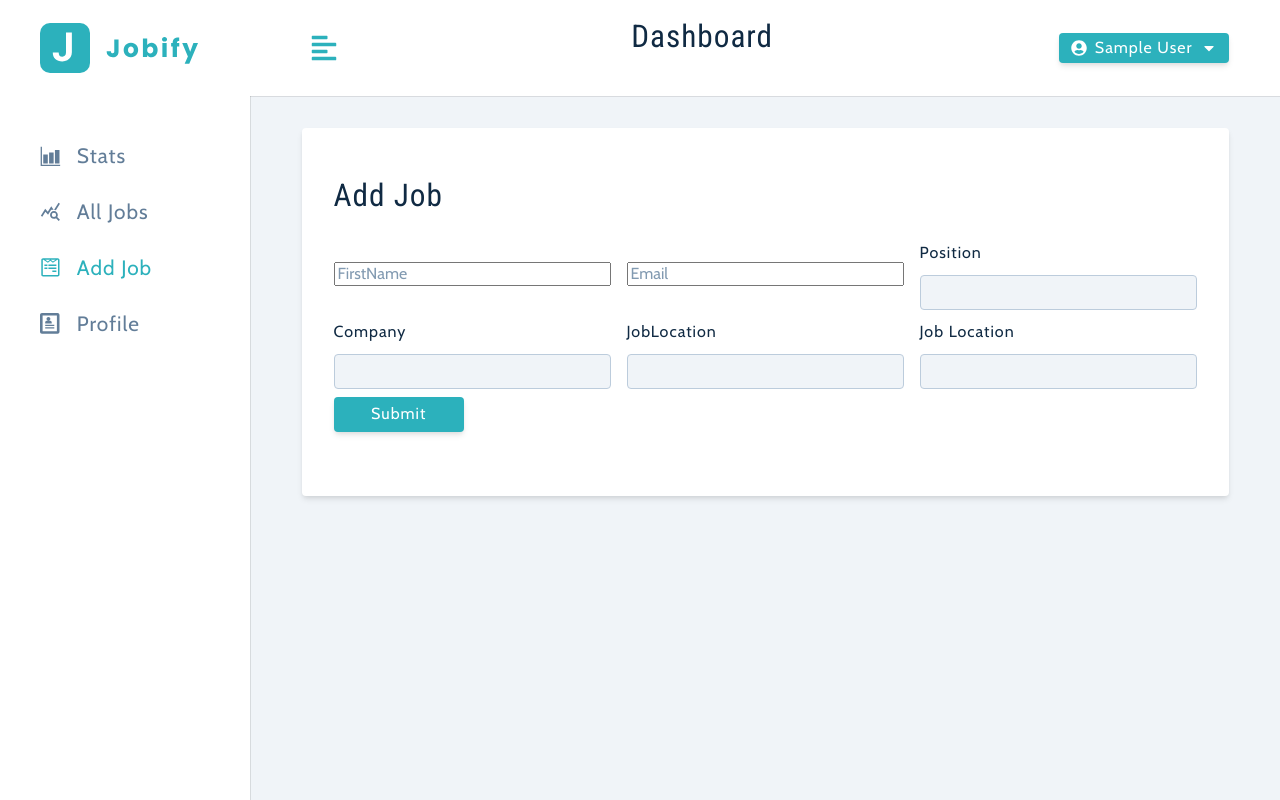
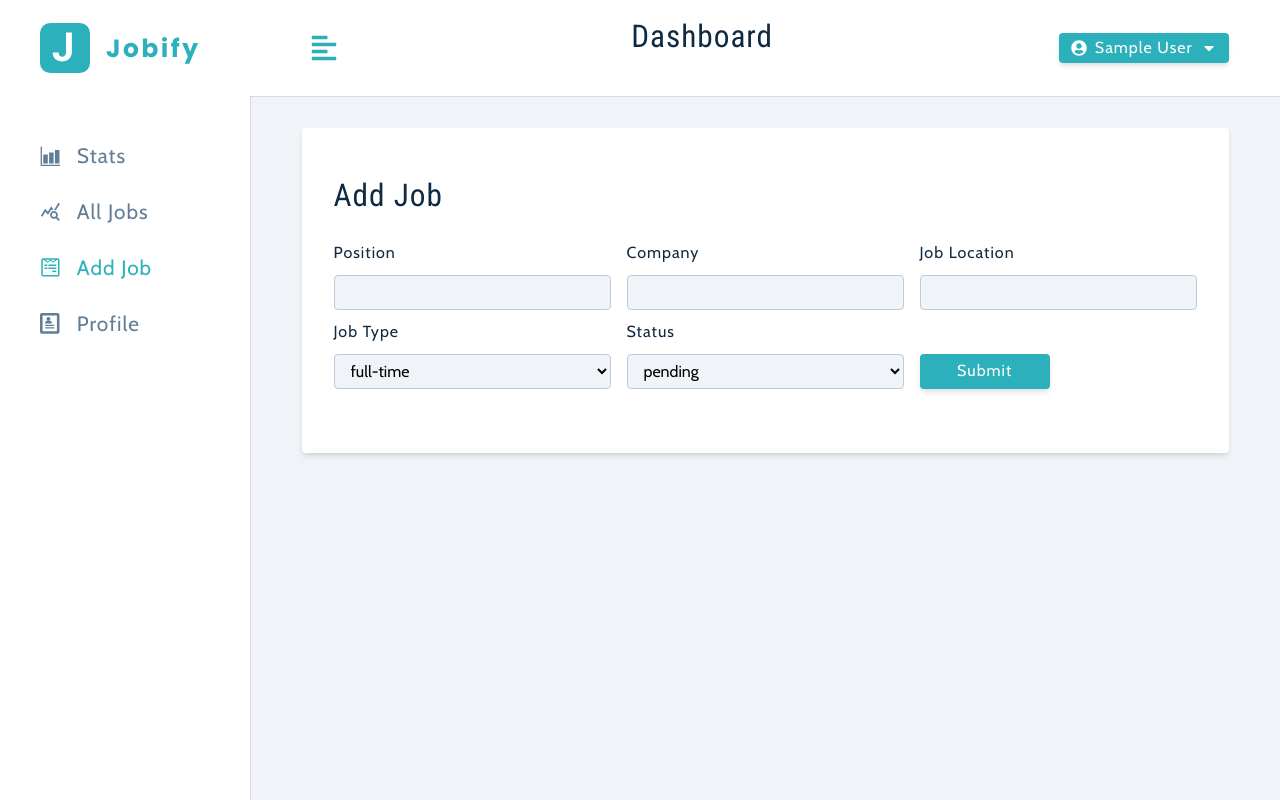
Before and after one commit to Elias-Kibret/Jobfy, a React (Vite) app in the folder client/: page /add-job in a window 1280 px wide. Built offline with nearby package versions, Linux system fonts and the light colour scheme; sample sign-in values are in the browser's storage.

Commit message:
add job dyanmic object

```diff
--- /dev/null
+++ b/client/src/components/FormRowSelect.jsx
@@ -0,0 +1,26 @@
+
+export const FormRowSelect = ({labelText,name,value,handleChange,list}) => {
+  return (
+      <div className="form-row">
+          <label htmlFor={name} className='form-label'>
+              {labelText || name}
+          </label>
+          <select
+              name={name}
+              value={value}
+              onChange={handleChange}
+              className="form-select"
+          >
+              {
+                  list.map((itemValue, index) => {
+                      return (
+                          <option key={index} value={itemValue}>
+                              {itemValue}
+                          </option>
+                      )
+                  })
+             }
+             </select>
+    </div>
+  )
+}
--- a/client/src/context/actions.js
+++ b/client/src/context/actions.js
@@ -11,3 +11,5 @@ export const LOGOUT_USER = "LOGOUT_USER";
 export const UPDATE_USER_BEGIN = "UPDATE_USER_BEGIN";
 export const UPDATE_USER_SUCCESS = "UPDATE_USER_SUCCESS";
 export const UPDATE_USER_ERROR = "UPDATE_USER_LOGIN";
+
+export const HANDLE_CHANGE = "HANDLE_CHANGE";
--- a/client/src/context/appContext.jsx
+++ b/client/src/context/appContext.jsx
@@ -10,7 +10,8 @@ import {
 	LOGOUT_USER,
 	UPDATE_USER_BEGIN,
 	UPDATE_USER_ERROR,
-	UPDATE_USER_SUCCESS
+	UPDATE_USER_SUCCESS,
+	HANDLE_CHANGE
 } from "./actions";
 
 
@@ -166,9 +167,11 @@ const AppProvider = ({ children }) => {
 		}
 		clearAlert()
 	}
-
+	const handleChange = ({ name, value }) => {
+	dispatch({type:HANDLE_CHANGE,payload:{name,value}})
+}
 	return (
-		<AppContext.Provider value={{ ...state,displayAlert,setupUser,updateUser,toggleSideBar,logoutUser}}>
+		<AppContext.Provider value={{ ...state,displayAlert,setupUser,updateUser,toggleSideBar,logoutUser,handleChange}}>
 			{/* Render child components */}
 			{children}
 		</AppContext.Provider>
--- a/client/src/context/reducer.js
+++ b/client/src/context/reducer.js
@@ -9,6 +9,7 @@ import {
 	UPDATE_USER_BEGIN,
 	UPDATE_USER_SUCCESS,
 	UPDATE_USER_ERROR,
+	HANDLE_CHANGE,
 } from "./actions";
 import { initialState } from "./appContext";
 const reducer = (state, action) => {
@@ -99,6 +100,12 @@ const reducer = (state, action) => {
 			alertText: action.payload.msg,
 		};
 	}
+	if (action.type === HANDLE_CHANGE) {
+		return {
+			...state,
+			[action.payload.name]: [action.payload.value],
+		};
+	}
 	throw new Error(`no such action :${action}`);
 };
 export default reducer;
--- a/client/src/page/DashBoard/AddJob.jsx
+++ b/client/src/page/DashBoard/AddJob.jsx
@@ -2,45 +2,11 @@ import { FormRow,Alert } from '../../components'
 import { useAppContext } from '../../context/appContext';
 import Wrapper from '../../assets/wrappers/DashboardFormPage';
 import { useState } from 'react';
+import { FormRowSelect } from '../../components/FormRowSelect';
 const AddJob = () => {
-	const { isEditing, showAlert, displayAlert, position, company, jobLocation, jobType, jobTypeOptions, statusOptions } = useAppContext()
-
-	const [jobState, setJobState] = useState([{
-		position: '',
-		company: '',
-		jobLocation:''
-	}])
-	const [info, setInfo] = useState([{
-		Name: '',
-		Email: ''
-		 }])
-
-	const inputsProperty = [
-		{
-			id:1,
-			type: 'text',
-			name: 'Name',
-			placeHolder:'FirstName'
-		},
-		{
-			id: 2,
-			type: 'email',
-			name: 'Email',
-			placeHolder:'Email'
-		},
+	const { isEditing,  handleChange,showAlert, displayAlert, position, company, jobLocation, jobType, jobTypeOptions, status,statusOptions } = useAppContext()
 
 
-	]
-
-	const handleOnChange = (e) => {
-
-		setInfo({...info,[e.target.name]:[e.target.value]})
-	}
-
-
-
-
-	// console.log(position,company,jobLocation)
 	const handeleSubmit = (e) => {
 		e.preventDefault()
 		if (!position || !company || !jobLocation) {
@@ -50,25 +16,14 @@ const AddJob = () => {
 
 
 	}
-	// console.log(jobState.position)
-	// console.log(jobState.company)
+
 
 	const handleJobInput = (e) => {
 		e.preventDefault()
+		const name = e.target.name
+		const value = e.target.value
+		handleChange({name,value})
 
-		setJobState({...jobState,[e.target.name]:[e.target.value]})
-		// switch (e.target.name) {
-		// 	case position:
-		// 		jobState.position= e.target.value
-		// 		break
-		// 	case company:
-		// 		jobState.company = e.target.value
-		// 		break
-		// 	case jobLocation:
-		// 		jobState.jobLocation= e.target.value
-		// 		break
-
-		// }
 
 	}
 	return <Wrapper>
@@ -79,41 +34,22 @@ const AddJob = () => {
 			}
 			<div className='form-center'>
 				{/* Position */}
-				{
-					inputsProperty .map((items) => {
 
-						return (
-							<input key={items.id}
-								type={items.type}
-								name={items.name}
-								value={info.value}
-								placeholder={items.placeHolder}
-								onChange={handleOnChange} />
-						)
-					})
-				}
 
 				<FormRow
 					type="text"
 					name="position"
-					value={jobState.position}
+					value={position}
 					handleChange={handleJobInput}
 				/>
 				{/* Company */}
 				<FormRow
 					type="text"
 					name="company"
-					value={jobState.company}
+					value={company}
 					handleChange={handleJobInput}
 				/>
 				{/* Location */}
-				<FormRow
-					type="text"
-					name="jobLocation"
-					value={jobState.jobLocation}
-					handleChange={handleJobInput}
-				/>
-
 				<FormRow
 					type="text"
 					labelText='Job Location'
@@ -123,6 +59,19 @@ const AddJob = () => {
 				/>
 
 				{/* Job Type */}
+				<FormRowSelect
+					name='jobType'
+					labelText='Job Type'
+					list={jobTypeOptions}
+					handleChange={handleJobInput}
+					value={jobType}
+				/>
+				<FormRowSelect
+					name='status'
+					list={statusOptions}
+					handleChange={handleJobInput}
+					value={status}
+				/>
 				<div className='btn-container'>
 					<button type="submit" className='btn btn-block submit-btn'>
 						Submit
```
